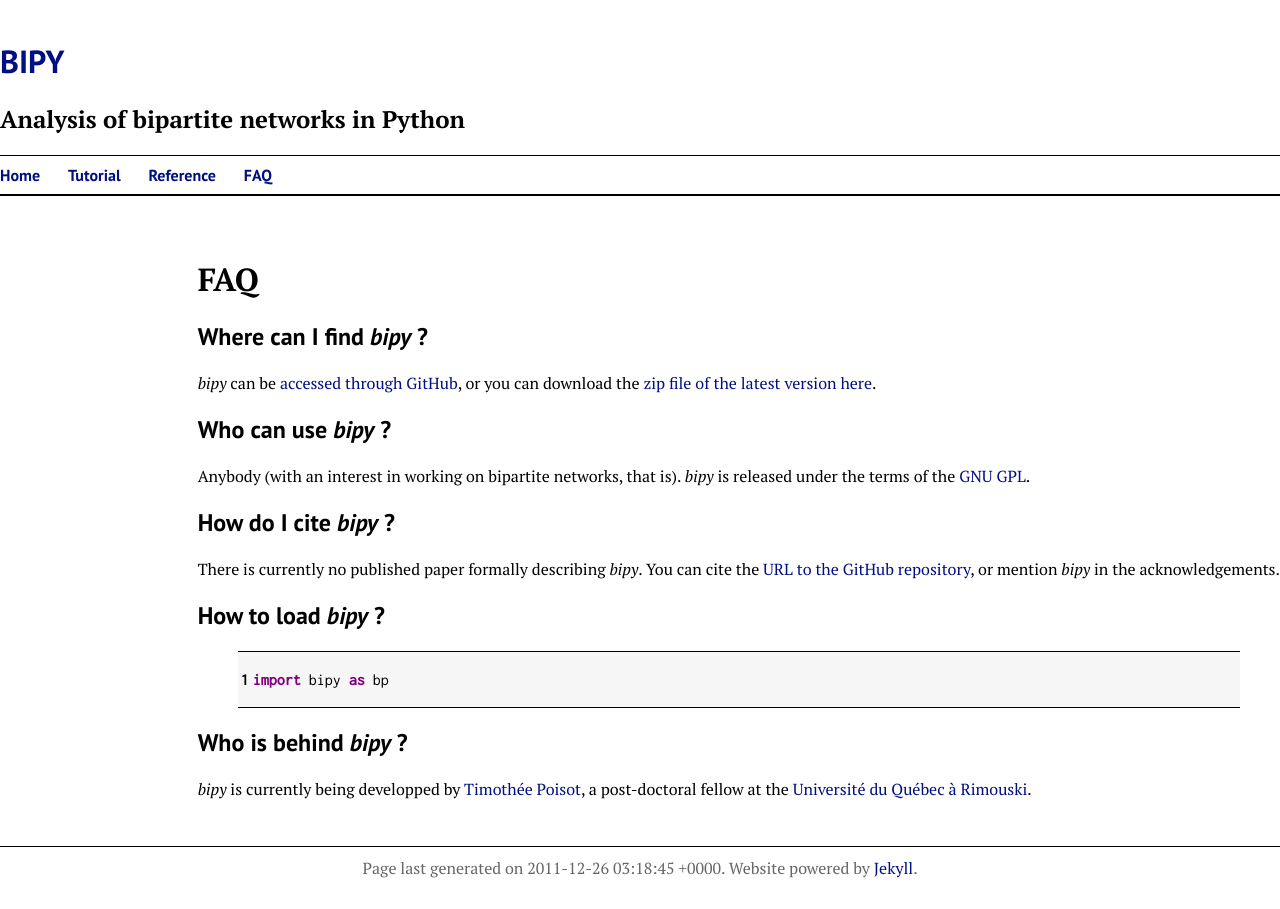
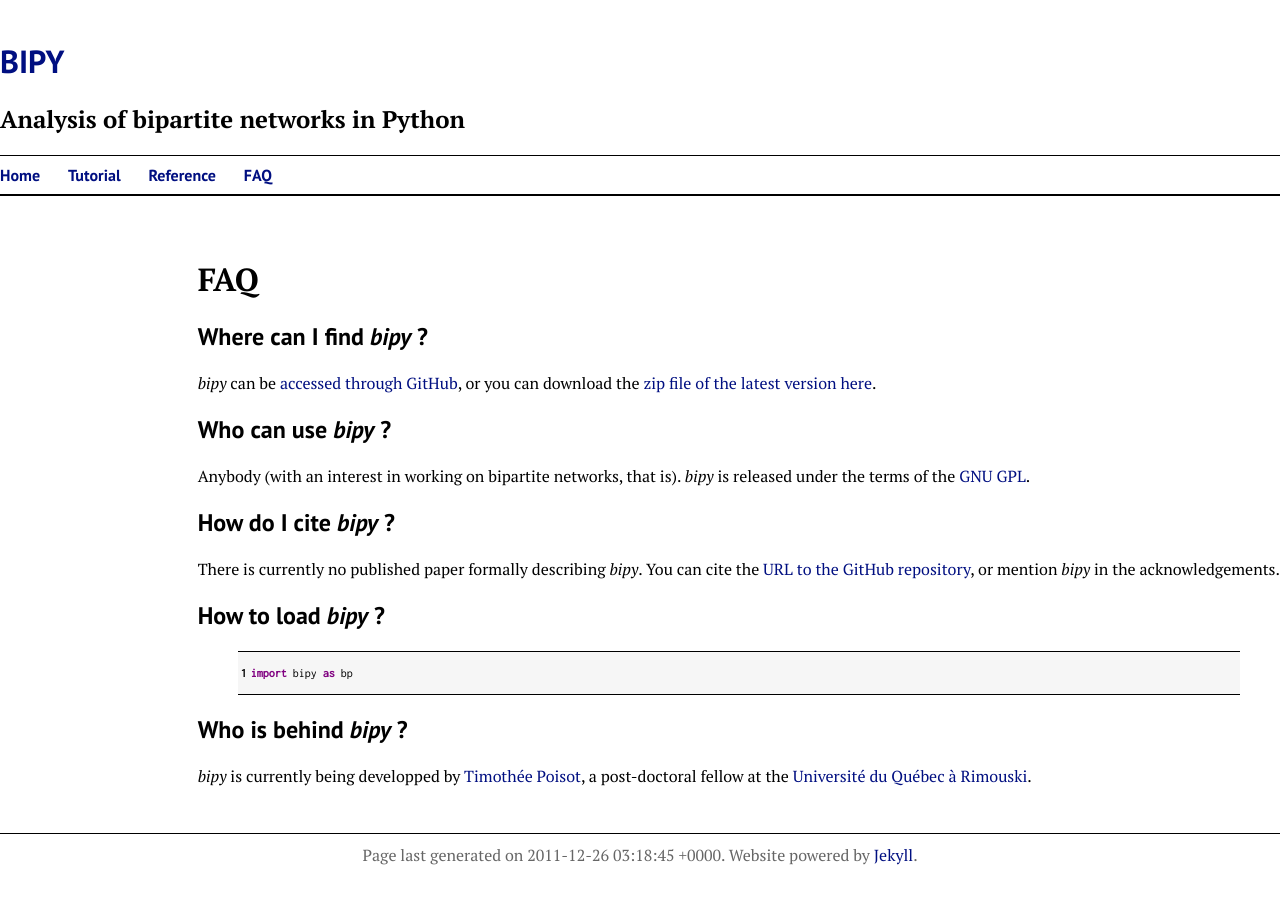
Before and after one commit to tpoisot/bipy, a Jekyll site: the page built from faq/index.md, in a window 1280 px wide. Built offline with Jekyll 4.4.1, drawn with Linux system fonts in a browser that asks for light colours.

Commit message:
CSS HL / pre

```diff
--- a/_includes/style.css
+++ b/_includes/style.css
@@ -4,7 +4,14 @@
 
 pre, code{
 	font-family: 'Inconsolata';
-	font-size: 100%;
+}
+
+code{
+	font-size: 95%;
+}
+
+pre{
+	font-size: 75%;
 }
 
 body{
```
